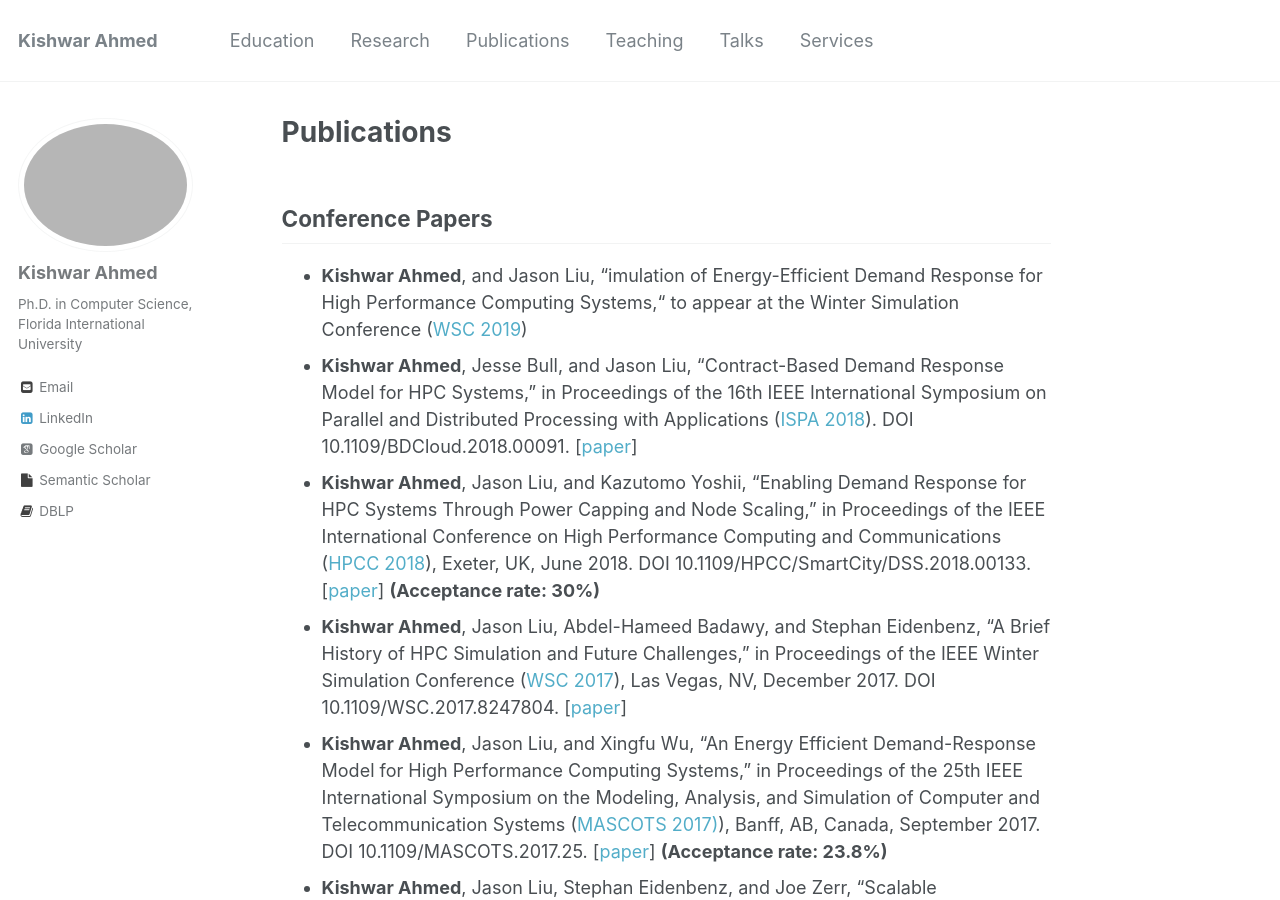
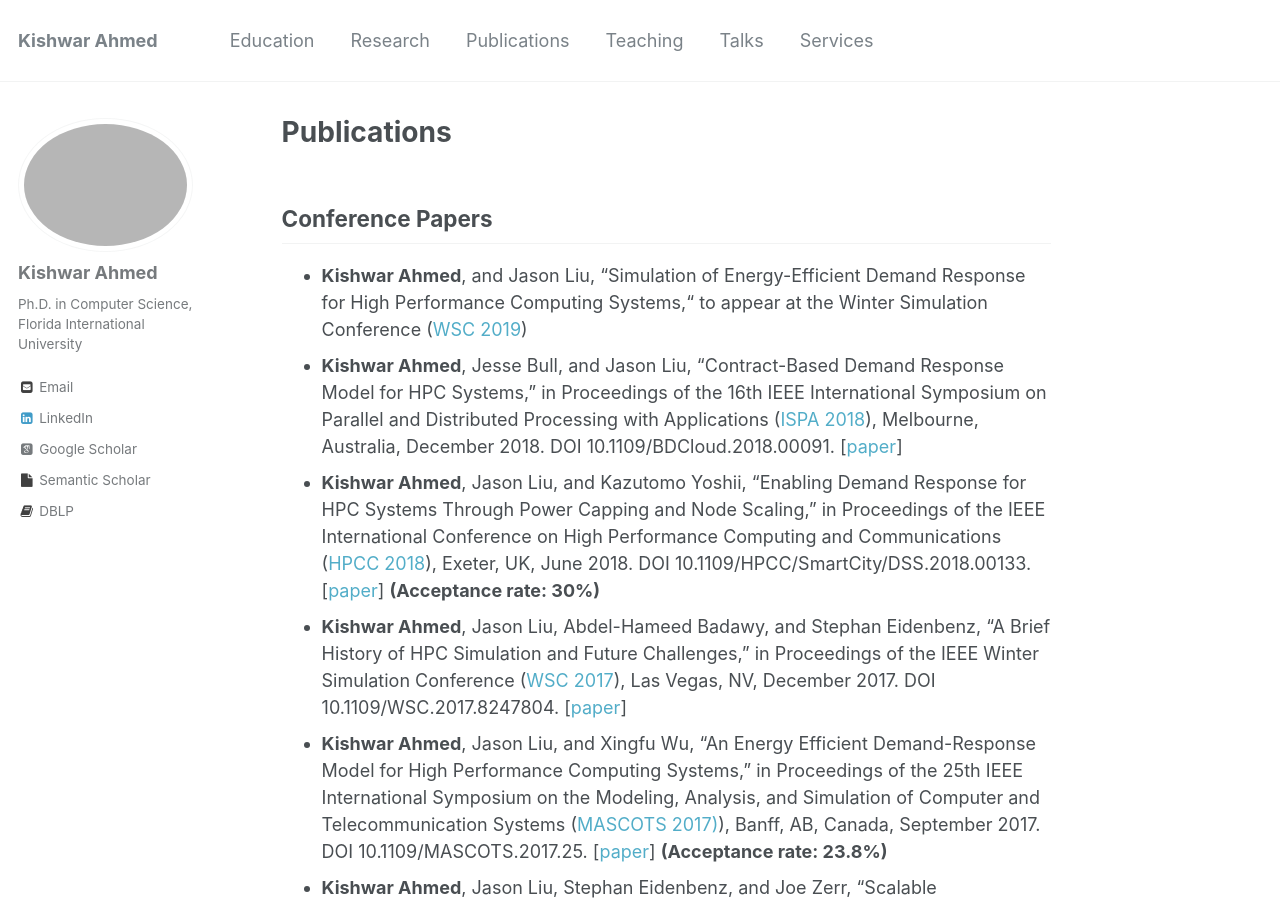
Before and after one commit to kishwarbd/kishwarbd.github.io, a Jekyll site: the page built from _pages/publications.md, in a window 1280 px wide and 900 px high. Built offline with Jekyll 4.4.1, drawn with Linux system fonts in a browser that asks for light colours; some web fonts are replaced.

Commit message:
services updates.

```diff
--- a/_pages/publications.md
+++ b/_pages/publications.md
@@ -5,8 +5,8 @@ author_profile: true
 ---
 
 ## Conference Papers
-* **Kishwar Ahmed**, and Jason Liu, “imulation of Energy-Efficient Demand Response for High Performance Computing Systems,“ to appear at the Winter Simulation Conference ([WSC 2019](http://meetings2.informs.org/wordpress/wsc2019/))
-* **Kishwar Ahmed**, Jesse Bull, and Jason Liu, “Contract-Based Demand Response Model for HPC Systems,” in Proceedings of the 16th IEEE International Symposium on Parallel and Distributed Processing with Applications ([ISPA 2018](http://www.swinflow.org/confs/2018/ispa/)). DOI 10.1109/BDCloud.2018.00091. [[paper](https://ieeexplore.ieee.org/document/8672277)]
+* **Kishwar Ahmed**, and Jason Liu, “Simulation of Energy-Efficient Demand Response for High Performance Computing Systems,“ to appear at the Winter Simulation Conference ([WSC 2019](http://meetings2.informs.org/wordpress/wsc2019/))
+* **Kishwar Ahmed**, Jesse Bull, and Jason Liu, “Contract-Based Demand Response Model for HPC Systems,” in Proceedings of the 16th IEEE International Symposium on Parallel and Distributed Processing with Applications ([ISPA 2018](http://www.swinflow.org/confs/2018/ispa/)), Melbourne, Australia, December 2018. DOI 10.1109/BDCloud.2018.00091. [[paper](https://ieeexplore.ieee.org/document/8672277)]
 * **Kishwar Ahmed**, Jason Liu, and Kazutomo Yoshii, “Enabling Demand Response for HPC Systems Through Power Capping and Node Scaling,” in Proceedings of the IEEE International Conference on High Performance Computing and Communications ([HPCC 2018](https://cse.stfx.ca/~hpcc2018/)), Exeter, UK, June 2018. DOI 10.1109/HPCC/SmartCity/DSS.2018.00133. [[paper](https://ieeexplore.ieee.org/abstract/document/8622871/)] **(Acceptance rate: 30%)**
 * **Kishwar Ahmed**, Jason Liu, Abdel-Hameed Badawy, and Stephan Eidenbenz, “A Brief History of HPC Simulation and Future Challenges,” in Proceedings of the IEEE Winter Simulation Conference ([WSC 2017](http://meetings2.informs.org/wordpress/wsc2017/)), Las Vegas, NV, December 2017. DOI 10.1109/WSC.2017.8247804. [[paper](https://ieeexplore.ieee.org/document/8247804)]
 * **Kishwar Ahmed**, Jason Liu, and Xingfu Wu, “An Energy Efficient Demand-Response Model for High Performance Computing Systems,” in Proceedings of the 25th IEEE International Symposium on the Modeling, Analysis, and Simulation of Computer and Telecommunication Systems ([MASCOTS 2017)](https://mascots2017.cs.ucalgary.ca/)), Banff, AB, Canada, September 2017. DOI 10.1109/MASCOTS.2017.25. [[paper](https://ieeexplore.ieee.org/document/8107444/)] **(Acceptance rate: 23.8%)**
```
